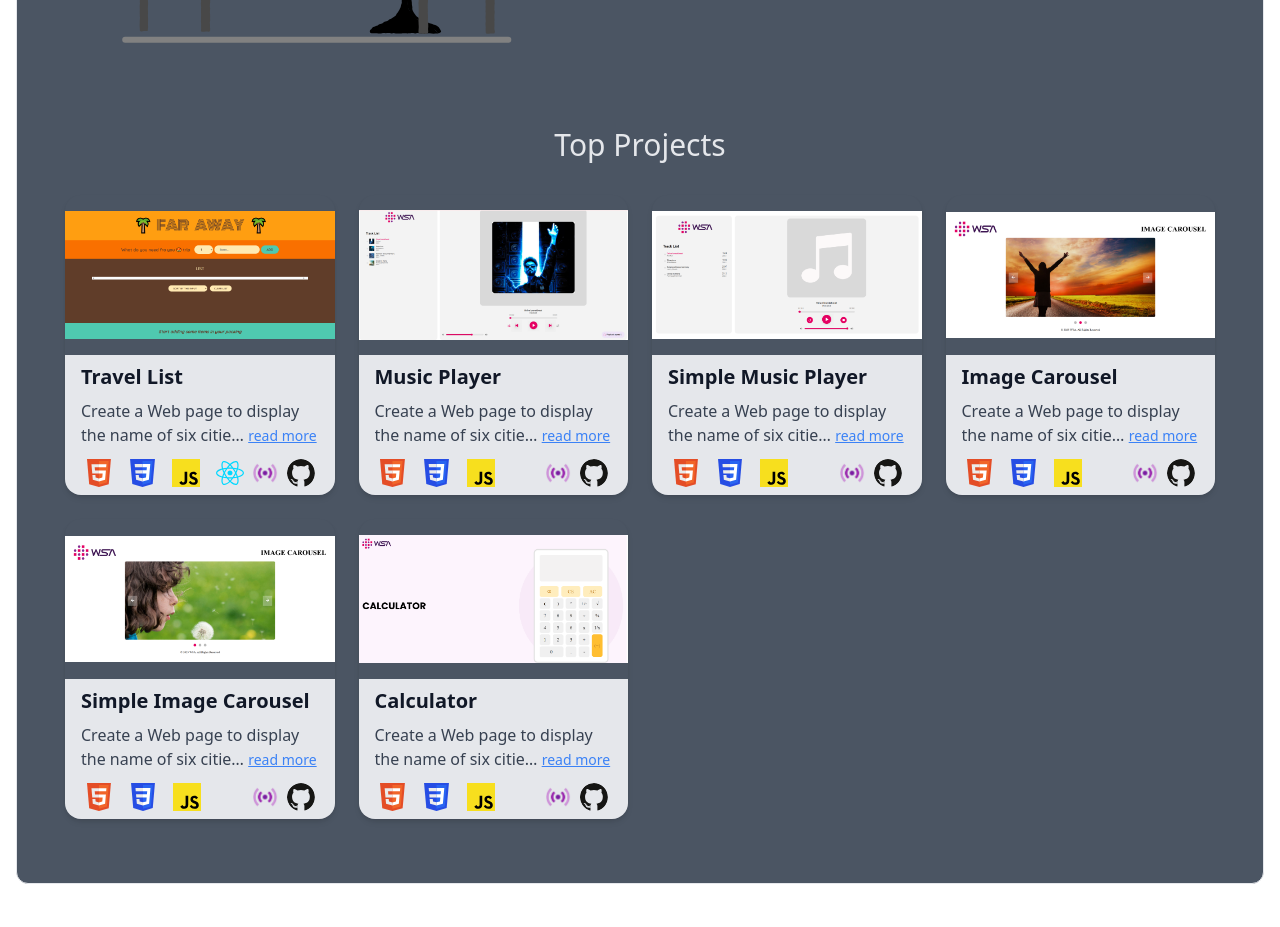
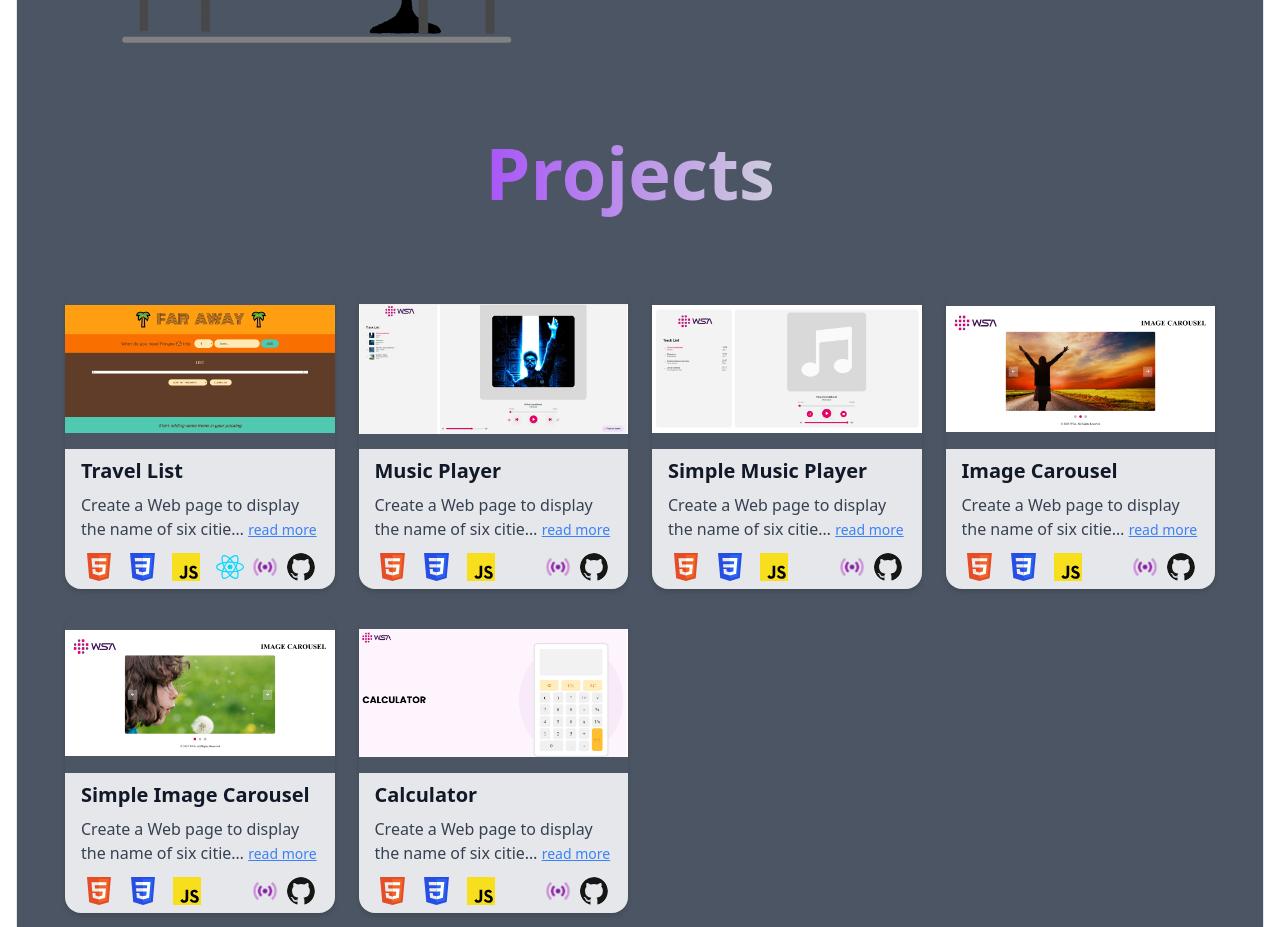
Before and after one commit to KiraCode/my-portfolio, a React (Vite) app: page / in a window 1280 px wide. Shown: the part 1560-2487 px from the top of the page. Before the commit the page ends 2444 px from the top, so only its background shows below. Built offline with nearby package versions, Linux system fonts and the light colour scheme.

Commit message:
changing the css of project title

```diff
--- a/src/components/TopProjects.jsx
+++ b/src/components/TopProjects.jsx
@@ -5,7 +5,9 @@
 const TopProjects = () => {
   return (
     <div className="flex flex-col items-center gap-4 my-16 text-gray-900 md:mx-10">
-      <h1 className="text-3xl font-medium text-gray-200">Top Projects</h1>
+      <h1 className="pb-10 pr-5 text-center text-5xl md:text-6xl md:text-end lg:text-7xl font-semibold bg-gradient-to-r from-purple-500 to-gray-300 bg-clip-text text-transparent leading-tight md:leading-tight lg:leading-tight">
+          Projects
+        </h1>
       <p className="sm:w-1/3 text-center text-sm"></p>
       <div className="w-full grid gap-6 grid-cols-1 sm:grid-cols-2 md:grid-cols-3 xl:grid-cols-4 2xl:grid-cols-4 sm:px-0">
         {topProjects.map((item, index) => (
```
